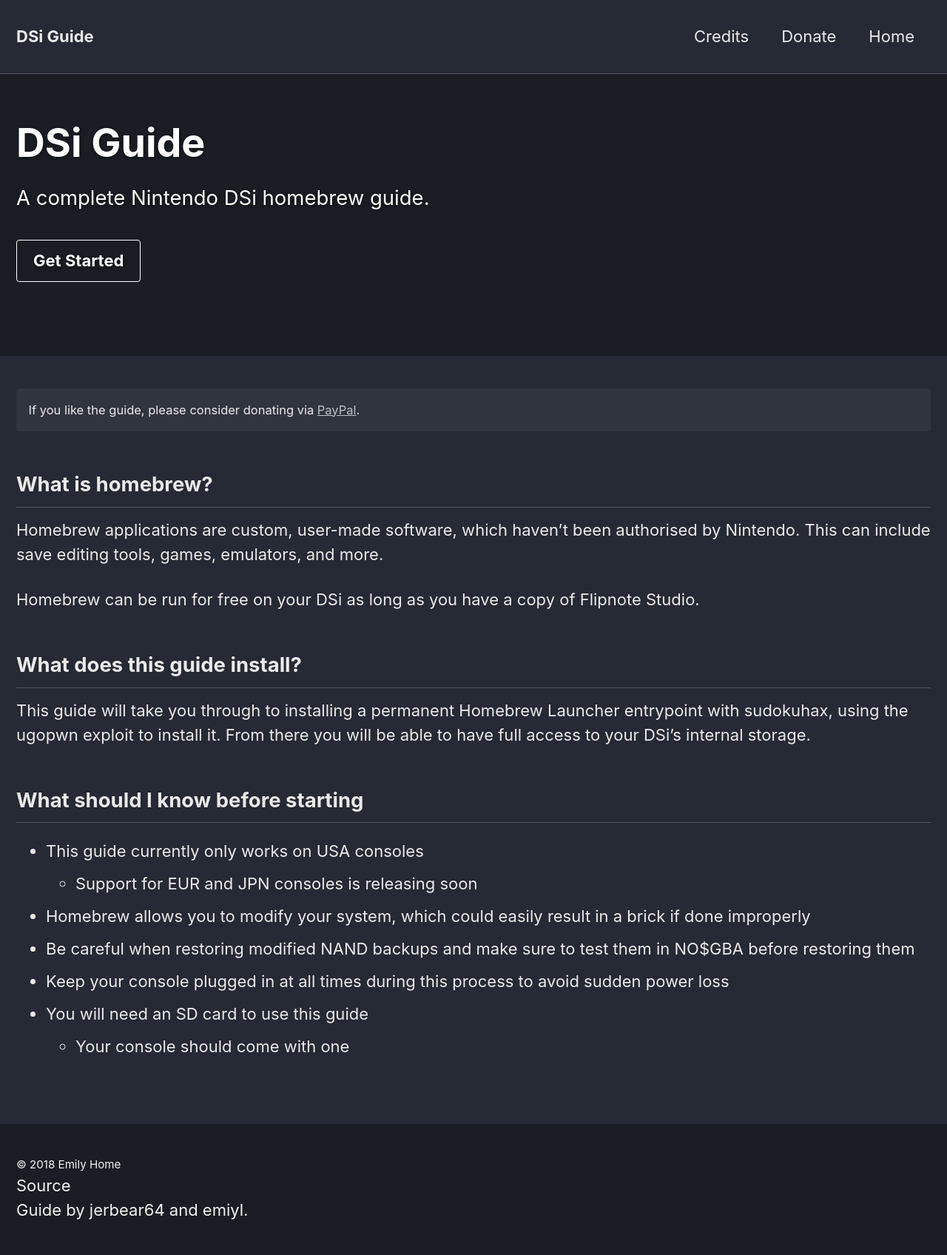
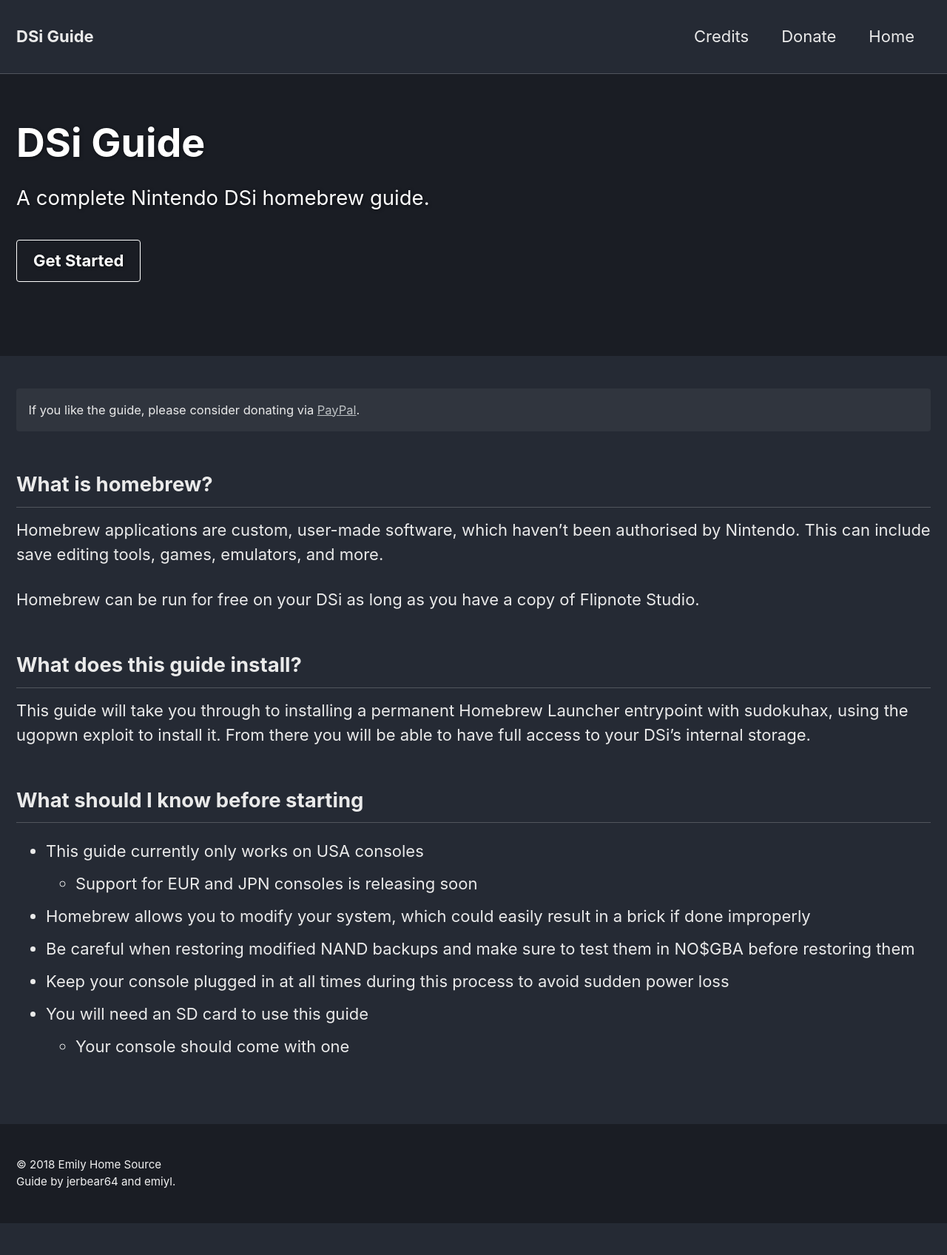
Before and after one commit to emiyl/dsi.cfw.guide-archive, a Jekyll site: the page built from index.md, in a window 1280 px wide. Shown: the whole page at 74% size. Built offline with Jekyll 4.4.1, drawn with Linux system fonts in a browser that asks for light colours; nearby versions of some CDN libraries; after the commit the page ends 1653 px from its top, so only the background shows below that.

Commit message:
Update footer.html

```diff
--- a/_includes/footer.html
+++ b/_includes/footer.html
@@ -1,2 +1,2 @@
-<div class="page__footer-copyright">&copy; {{ site.time | date: '%Y' }} {{ site.name | default: site.title }} <a href="https://cfw.guide/">Home</a></div> <a href="https://github.com/emiyl/dsi.cfw.guide" target="_blank">Source</a><br>
-Guide by <a href="https://github.com/jerbear64" target="_blank">jerbear64</a> and <a href="https://github.com/emiyl" target="_blank">emiyl</a>.
+<div class="page__footer-copyright">&copy; {{ site.time | date: '%Y' }} {{ site.name | default: site.title }} <a href="https://cfw.guide/">Home</a> <a href="https://github.com/emiyl/dsi.cfw.guide" target="_blank">Source</a><br>
+Guide by <a href="https://github.com/jerbear64" target="_blank">jerbear64</a> and <a href="https://github.com/emiyl" target="_blank">emiyl</a>.</div>
```
